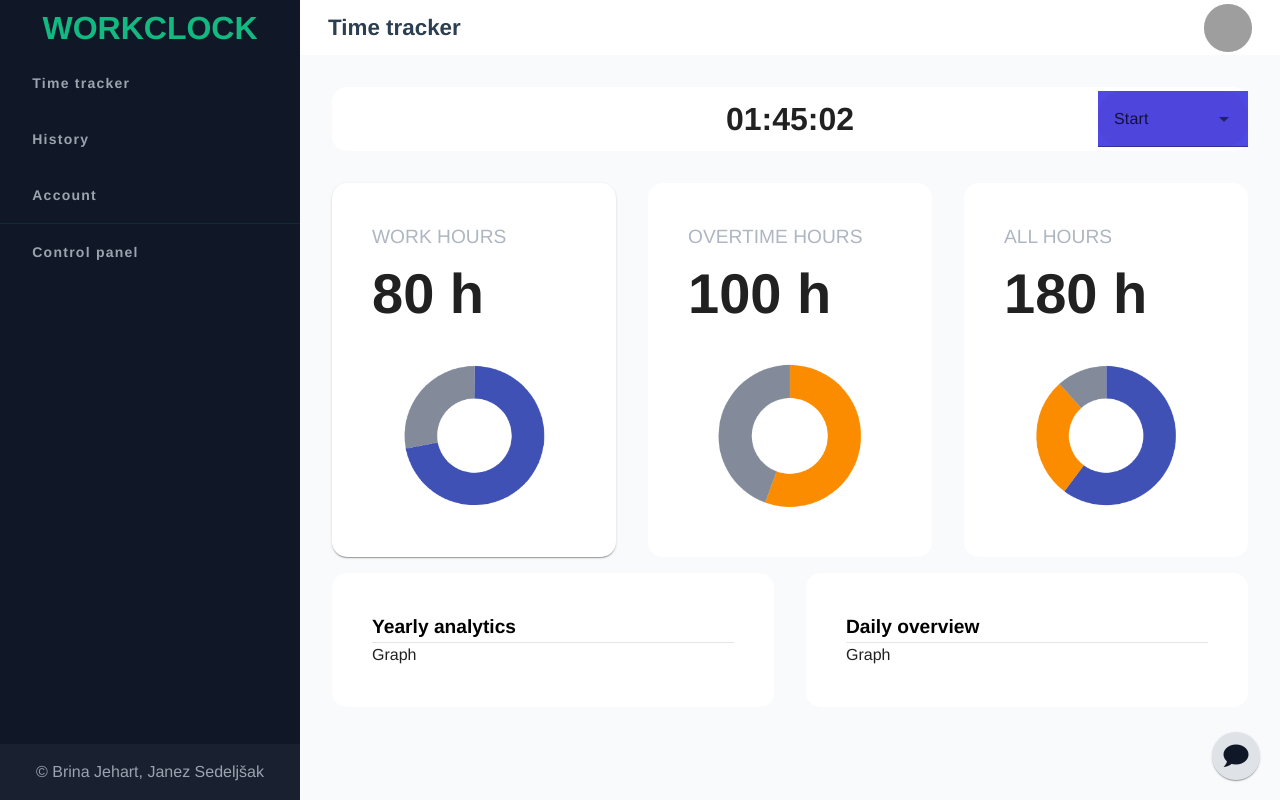
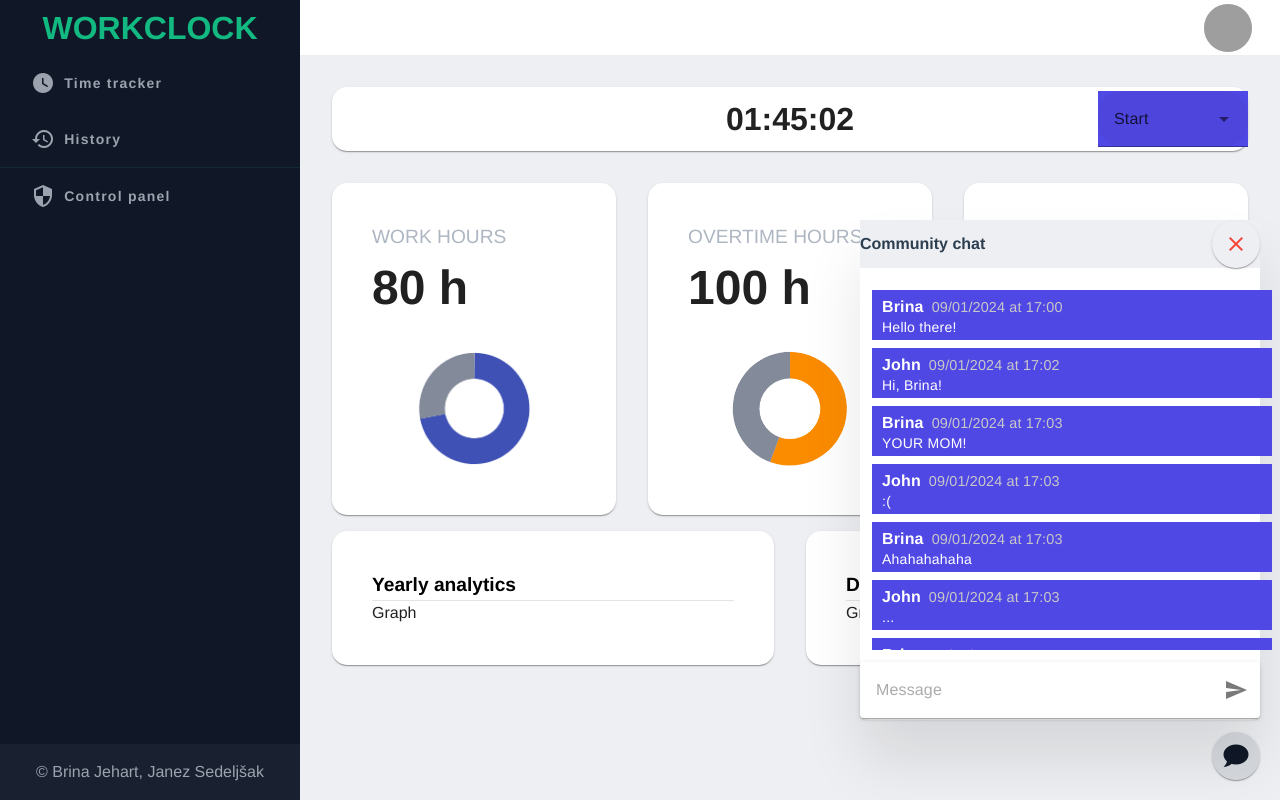
Before and after one commit to RSO-12/workclock-frontend, a Vue app in the folder wc-frontend/: page / in a window 1280 px wide. Built offline with nearby package versions, Linux system fonts and the light colour scheme; grey boxes are pictures that could not be loaded.

Commit message:
Update
- Chat messages
- Profile
- Other minor changes

```diff
--- a/wc-frontend/src/components/ChatComponent.vue
+++ b/wc-frontend/src/components/ChatComponent.vue
@@ -1,28 +1,53 @@
 <template>
-    <div>
-        <span>Hola senorita</span>
-    </div>
-    <div class="message">
-        <span>Message</span>
+    <div class="message-container">
+        <v-list-item v-for="(msg, index) in messages" :key="index" class="mb-2 message-content">
+            <v-list-item-title class="text-left">
+                <span class="font-weight-bold">{{ msg.userName }}</span>
+                <span class="ml-2" style="color: rgb(200, 200, 200); font-size: 0.9em">
+                    {{ msg.datetime }} at {{ msg.time }}
+                </span>
+            </v-list-item-title>
+            <v-list-item-subtitle style="opacity: 1 !important" class="text-left">
+                <span>{{ msg.message }}</span>
+            </v-list-item-subtitle>
+        </v-list-item>
     </div>
 </template>
 
 <script>
 
+export default {
+    name: 'ChatComponent',
+    data: () => ({
+        messages: [
+            { userName: 'Brina', message: 'Hello there!', datetime: '09/01/2024', time: '17:00' },
+            { userName: 'John', message: 'Hi, Brina!', datetime: '09/01/2024', time: '17:02' },
+            { userName: 'Brina', message: 'YOUR MOM!', datetime: '09/01/2024', time: '17:03' },
+            { userName: 'John', message: ':(', datetime: '09/01/2024', time: '17:03' },
+            { userName: 'Brina', message: 'Ahahahahaha', datetime: '09/01/2024', time: '17:03' },
+            { userName: 'John', message: '...', datetime: '09/01/2024', time: '17:03' },
+            { userName: 'Brina', message: ':)', datetime: '09/01/2024', time: '17:04' },
+            { userName: 'Brina', message: ':)', datetime: '09/01/2024', time: '17:04' },
+            { userName: 'Brina', message: ':)', datetime: '09/01/2024', time: '17:04' },
+            { userName: 'Brina', message: ':)', datetime: '09/01/2024', time: '17:04' },
+        ],
+    }),
+}
 
 </script>
 
 
 <style>
+.message-container {
+  overflow-y: auto;
+  padding: 10px 0px;
+}
 
-.message{
-    display: flex;
-    align-items: center;
-    padding-left: 15px;
-    background-color: #5048E4;
-    color: white;
-    height: 35px;
-    border-radius: 15px;
+.message-content{
+    background-color: #5048E4 !important;
+    border-radius: 15px !important;
+    padding: 5px 10px !important;
+    color: white !important;
 }
 
 </style>
--- a/wc-frontend/src/components/HistoryComponent.vue
+++ b/wc-frontend/src/components/HistoryComponent.vue
@@ -80,7 +80,7 @@ export default {
 <style>
 .history-layout {
     height: 100vh;
-    background-color: #F9FAFC;
+    background-color: #eeeff2;
     padding: 25px 25px;
 }
 
--- a/wc-frontend/src/components/HomePageComponent.vue
+++ b/wc-frontend/src/components/HomePageComponent.vue
@@ -1,8 +1,8 @@
 <template>
-  <v-container class="ma-0 pa-25" fluid style="background-color: #F9FAFC; height:100vh">
+  <v-container class="ma-0 pa-25" fluid style="background-color: #eeeff2; height:100vh">
     <v-row>
       <v-col>
-        <v-sheet class="time-card pa-2 ma-4 br-15 font-weight-bold d-flex align-center">
+        <v-sheet class="time-card pa-2 ma-4 br-15 font-weight-bold d-flex align-center" elevation="1">
           <div class="time-display flex-grow-1 d-flex justify-center">01:45:02</div>
           <v-select class="select-menu" :class="selectClass" v-model="selectedOption"
             :items="['Start', 'Work', 'Remote', 'Break', 'Lunch', 'Stop']" dense rounded solo hide-details></v-select>
@@ -19,35 +19,35 @@
               <span class="font-weight-bold grid-cards-font">{{ this.workHours }} h</span>
             </v-col>
             <v-col>
-              <img src="../assets/doughnut.png" alt="chart" height="150px">
+              <img src="../assets/doughnut.png" alt="chart" height="120px">
             </v-col>
           </v-row>
         </v-sheet>
       </v-col>
 
       <v-col>
-        <v-sheet class="pa-10 mx-4 br-15">
+        <v-sheet class="pa-10 mx-4 br-15" elevation="1">
           <v-row>
             <v-col class="d-flex flex-column justify-center text-left">
               <span class="card-titles font-weight-medium">OVERTIME HOURS</span>
               <span class="font-weight-bold grid-cards-font">{{ this.overtimeHours }} h</span>
             </v-col>
             <v-col>
-              <img src="../assets/doughnut-overtime.png" alt="chart" height="150px">
+              <img src="../assets/doughnut-overtime.png" alt="chart" height="120px">
             </v-col>
           </v-row>
         </v-sheet>
       </v-col>
 
       <v-col>
-        <v-sheet class="pa-10 mx-4 br-15">
+        <v-sheet class="pa-10 mx-4 br-15" elevation="1">
           <v-row>
             <v-col class="d-flex flex-column justify-center text-left">
               <span class="card-titles font-weight-medium">ALL HOURS</span>
               <span class="font-weight-bold grid-cards-font">{{ this.hoursTogether }} h</span>
             </v-col>
             <v-col>
-              <img src="../assets/doughnut-all.png" alt="chart" height="150px">
+              <img src="../assets/doughnut-all.png" alt="chart" height="120px">
             </v-col>
           </v-row>
         </v-sheet>
@@ -56,7 +56,7 @@
 
     <v-row no-gutters class="mt-4 text-left">
       <v-col>
-        <v-sheet class="grid-cards pa-10 mx-4 br-15">
+        <v-sheet class="grid-cards pa-10 mx-4 br-15" elevation="1">
           <span class="card-titles font-weight-bold" style="color: black">Yearly analytics</span>
           <v-divider></v-divider>
           Graph
@@ -64,7 +64,7 @@
       </v-col>
 
       <v-col>
-        <v-sheet class="grid-cards pa-10 mx-4 br-15">
+        <v-sheet class="grid-cards pa-10 mx-4 br-15" elevation="1">
           <span class="card-titles font-weight-bold" style="color: black"> Daily overview</span>
           <v-divider></v-divider>
           Graph
@@ -130,7 +130,7 @@ export default {
 }
 
 .grid-cards-font {
-  font-size: 3.5em;
+  font-size: 3em;
 }
 
 .flex-grow-1 {
--- a/wc-frontend/src/components/Profile/ChangePasswordComponent.vue
+++ b/wc-frontend/src/components/Profile/ChangePasswordComponent.vue
@@ -99,6 +99,9 @@ export default {
       this.newPass = "";
       this.confirmPass = "";
     },
+    changePassword(){
+      return;
+    },
     currentPasswordRule() {},
     passwordRules() {
       return [
--- a/wc-frontend/src/components/Profile/ProfileComponent.vue
+++ b/wc-frontend/src/components/Profile/ProfileComponent.vue
@@ -1,28 +1,180 @@
 <template>
-  <v-btn color="primary" class="font-weight-bold" @click="openChangePass">
-    Change password
-  </v-btn>
-  <div>
-    <ChangePasswordComponent ref="changePasswordComponent"></ChangePasswordComponent>
+  <div class="profile-layout">
+    <v-dialog v-model="profileSettinsDialog" @click:outside="clearPassFields" width="500px">
+      <v-card class="rounded-lg pa-0">
+        <v-card-text>
+          <v-container class="pa-2">
+            <v-row>
+              <v-col>
+                <v-sheet class="text-center">
+                  <h3>Account settings</h3>
+                </v-sheet>
+              </v-col>
+            </v-row>
+            <v-row>
+              <v-col class="pa-0 pt-2">
+                <v-sheet height="100%">
+                  <div class="text-subtitle-2 text-medium-emphasis text-left">
+                    NAME
+                  </div>
+                  <v-text-field v-model="name" type="text" variant="solo" :rules="nameRules()"
+                    :error-messages="errors.name"></v-text-field>
+                </v-sheet>
+              </v-col>
+            </v-row>
+            <v-row>
+              <v-col class="pa-0 pt-2">
+                <v-sheet height="100%">
+                  <div class="text-subtitle-2 text-medium-emphasis text-left">
+                    CURRENT PASSWORD
+                  </div>
+                  <v-text-field
+                    v-model="currentPass"
+                    type="password"
+                    variant="solo"
+                    :rules="currentPasswordRule()"
+                    :error-messages="errors.old_password"
+                  ></v-text-field>
+                </v-sheet>
+              </v-col>
+            </v-row>
+            <v-row>
+              <v-col class="pa-0">
+                <v-sheet height="100%">
+                  <div
+                    class="pl-1 text-subtitle-2 text-medium-emphasis text-left"
+                  >
+                    NEW PASSWORD
+                  </div>
+                  <v-text-field
+                    v-model="newPass"
+                    type="password"
+                    variant="solo"
+                    :rules="passwordRules()"
+                    :error-messages="errors.password"
+                  ></v-text-field>
+                </v-sheet>
+              </v-col>
+            </v-row>
+            <v-row>
+              <v-col class="pa-0">
+                <v-sheet height="100%">
+                  <div
+                    class="pl-1 text-subtitle-2 text-medium-emphasis text-left"
+                  >
+                    CONFIRM PASSWORD
+                  </div>
+                  <v-text-field
+                    v-model="confirmPass"
+                    type="password"
+                    variant="solo"
+                    :rules="confirmPasswordRules()"
+                  ></v-text-field>
+                </v-sheet>
+              </v-col>
+            </v-row>
+            <v-row>
+              <v-col class="text-right pa-0 pb-3">
+                <v-btn
+                  class="mr-2"
+                  color="primary"
+                  @click="(profileSettinsDialog = false), clearPassFields()"
+                >
+                  Cancel
+                </v-btn>
+                <v-btn color="primary" @click="(profileSettinsDialog = false), changePassword()"> Save </v-btn>
+              </v-col>
+            </v-row>
+          </v-container>
+        </v-card-text>
+      </v-card>
+    </v-dialog>
   </div>
 </template>
 
 <script>
 
-import ChangePasswordComponent from "./ChangePasswordComponent.vue";
-
 export default {
-  data() {
-
-  },
-  components: {
-    ChangePasswordComponent
-  },
+  data: () => ({
+    profileSettinsDialog: false,
+    name: "Brina",
+    currentUser: null,
+    currentPass: null,
+    newPass: null,
+    confirmPass: null,
+    errors: [],
+  }),
   methods: {
     openChangePass() {
-      this.$refs.changePasswordComponent.passDialog = true;
+      this.$refs.changePasswordComponent.passDialog = !this.$refs.changePasswordComponent.passDialog;
+    },
+    nameRules() {
+      return [
+        (value) => {
+          if (!value) {
+            return "Name cannot be empty.";
+          }
+          if (value.length > 0) {
+            return true;
+          }
+          return "Name cannot be empty.";
+        },
+      ];
+    },
+    updateUser(){
+      return;
+    },
+    clearPassFields() {
+      this.currentPass = "";
+      this.newPass = "";
+      this.confirmPass = "";
+    },
+    changePassword(){
+      return;
+    },
+    currentPasswordRule() {},
+    passwordRules() {
+      return [
+        (value) => {
+          if (!value || value.length < 8) {
+            return "Password needs to be at least 8 characters.";
+          }
+          return true;
+        },
+      ];
+    },
+    confirmPasswordRules() {
+      return [
+        (value) => {
+          if (!value) {
+            return "Confirm password cannot be empty.";
+          }
+          if (this.confirmPass && value !== this.newPass) {
+            return "Passwords don't match!";
+          }
+          return true;
+        },
+      ];
+    },
+    resetChanges() {
+      this.userData = JSON.parse(JSON.stringify(this.originalUserData));
+    },
+    saveChanges() {
+      this.originalUserData = JSON.parse(JSON.stringify(this.userData));
+    },
+    hasErrors() {
+      return this.passwordRules().every(
+        (rule) => rule(this.confirmPass) === true
+      );
     },
   },
 }
 
 </script>
+
+<style>
+.profile-layout {
+  height: 100vh;
+  background-color: #eeeff2;
+}
+</style>
--- a/wc-frontend/src/plugins/vuetify.js
+++ b/wc-frontend/src/plugins/vuetify.js
@@ -6,7 +6,7 @@ import { createVuetify } from 'vuetify'
 const myCustomTheme = {
     dark: false,
     colors: {
-      background: '#FFFFFF', // #F9FAFC
+      background: '#FFFFFF', // #eeeff2
       surface: '#FFFFFF',
       primary: '#6C63FF', //
       'primary-darken-1': '#3700B3', // sidebar - #101827
--- a/wc-frontend/src/views/HomeView.vue
+++ b/wc-frontend/src/views/HomeView.vue
@@ -8,6 +8,7 @@
         <template v-for="(item, index) in navItems" :key="index">
           <v-btn v-if="!item.isDivider" class="nav-button" variant="solo"
             :class="{ 'button-active': currentComponent === item.component }" @click="navigateTo(item)">
+            <v-icon left class="mr-2" size="24">{{ item.icon }}</v-icon>
             {{ item.title }}
           </v-btn>
           <v-divider v-else-if="isAdmin"></v-divider>
@@ -18,13 +19,16 @@
       </footer>
     </div>
     <div class="main-content d-flex flex-column">
-      <div class="content-header d-flex justify-content-between pa-2" style="background-color: #FFFFFF; height: 55px;">
-        <span class="ml-5" style="font-size: 1.4em; font-weight: 600;">{{ currentTitle }}</span>
+      <div class="content-header d-flex justify-end pa-2">
+        <!--<span class="ml-5" style="font-size: 1.4em; font-weight: 600;">{{ currentTitle }}</span>-->
         <img class="profile mr-5" src="../assets/user.png" alt="profile" @click="openProfile()">
       </div>
       <div>
         <component :is="currentComponent"></component>
       </div>
+    </div>
+    <div>
+      <ProfileComponent ref="profileSettings"></ProfileComponent>
     </div>
     <div class="chat-button">
       <v-btn icon variant="tonal" elevation="1" @click="openChat()">
@@ -32,9 +36,9 @@
       </v-btn>
     </div>
     <div v-if="isChatOpen" class="chat-window">
-      <v-row class="d-flex justify-space-between align-center">
+      <v-row class="chat-head d-flex justify-space-between align-center">
         <v-col cols="auto" class="pa-0 ma-0">
-          <span class="font-weight-bold">Chat</span>
+          <span class="font-weight-bold">Community chat</span>
         </v-col>
         <v-col cols="auto" class="pa-0 ma-0 d-flex justify-end">
           <v-btn icon @click="isChatOpen = false" color="red" variant="text" elevation="1">
@@ -42,7 +46,20 @@
           </v-btn>
         </v-col>
       </v-row>
-      <ChatComponent></ChatComponent>
+      <div class="chat-messages ma-3">
+        <ChatComponent></ChatComponent>
+      </div>
+      <div>
+        <v-form style="width: 100%;">
+          <v-text-field hide-details="auto" v-model="message" variant="solo" clear-icon="mdi-close-circle" clearable
+            placeholder="Message" type="text" style="width: 100%;" ref="chatInput"
+            @keydown.enter.prevent="sendMessage" @click:clear="clearMessage">
+            <template v-slot:append-inner>
+              <v-icon class="mdi mdi-send" @click="sendMessage"></v-icon>
+            </template>
+          </v-text-field>
+        </v-form>
+      </div>
     </div>
   </div>
 </template>
@@ -59,18 +76,19 @@ export default {
   components: {
     HomePageComponent,
     ChatComponent,
+    ProfileComponent,
   },
   data() {
     return {
       currentComponent: HomePageComponent,
       currentTitle: 'Time tracker',
       isAdmin: true,
-      isChatOpen: false,
+      isChatOpen: true,
+      message: "",
       navItems: [
-        { title: 'Time tracker', component: HomePageComponent, isDivider: false },
-        { title: 'History', component: HistoryComponent, isDivider: false },
-        { title: 'Account', component: ProfileComponent, isDivider: false },
-        { title: 'Control panel', component: AdminControlPanelComponent, isDivider: true },
+        { title: 'Time tracker', component: HomePageComponent, icon: 'mdi-clock', isDivider: false },
+        { title: 'History', component: HistoryComponent, icon: 'mdi-history', isDivider: false },
+        { title: 'Control panel', component: AdminControlPanelComponent, icon: 'mdi-security', isDivider: true },
       ],
     };
   },
@@ -80,15 +98,26 @@ export default {
       this.currentTitle = item.title;
     },
     openProfile() {
-      this.$router.push('/profile');
+      this.$refs.profileSettings.profileSettinsDialog = true;
     },
     openChat() {
       this.isChatOpen = !this.isChatOpen;
     },
+    sendMessage() {
+      if (this.message == "") {
+        return;
+      }
+      //this.$eventBus.$emit("notification", {title: "New message", text: this.message, type: "info"})
+      // useChatStore().sendMessage(this.message, this.inputAttachments);
+      this.clearMessage();
+    },
+    clearMessage() {
+      this.message = "";
+    },
   },
   created() {
     if (this.isAdmin) {
-      this.navItems.push({ title: 'Control panel', component: AdminControlPanelComponent, isDivider: false });
+      this.navItems.push({ title: 'Control panel', component: AdminControlPanelComponent, icon: 'mdi-security', isDivider: false });
     }
   },
 }
@@ -117,6 +146,9 @@ export default {
   display: flex;
   justify-content: space-between;
   align-items: center;
+  background-color: #FFFFFF;
+  height: 55px;
+  box-shadow: 0 4px 6px rgba(65, 74, 108, 0.1);
 }
 
 .nav-buttons {
@@ -159,12 +191,25 @@ export default {
   right: 20px;
   bottom: 80px;
   width: 400px;
-  height: 400px;
+  height: 500px;
   background-color: white;
   border-radius: 8px;
-  box-shadow: 0 4px 6px rgba(0, 0, 0, 0.1);
-  padding: 20px;
+  box-shadow: 0 40px 60px rgba(0, 0, 0, 0.1);
   z-index: 2000;
+  box-sizing: border-box;
+}
+
+.chat-head {
+  background-color: #eeeff2;
+  margin: 0px;
+}
+
+.chat-messages {
+  max-height: calc(100% - 130px);
+  overflow-y: auto;
+  flex-grow: 1;
+  width: 100%;
+  box-sizing: border-box;
 }
 
 footer {
```
Also changed, not shown: wc-frontend/src/components/AdminControlPanelComponent.vue (+14 -6 lines).
